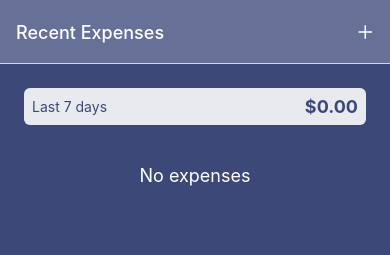
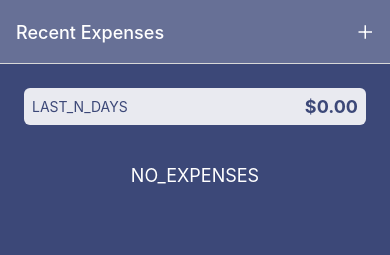
Before and after one commit to yayobyte/expenses-app, a React Native app: screen /RecentExpenses in a window 390 px wide. Shown: the top 255 px of the page. Built offline with nearby package versions, Linux system fonts and the light colour scheme; no server answers; what expo-localization would draw is missing.

Commit message:
Add missing strings

```diff
--- a/src/screens/AllExpenses.tsx
+++ b/src/screens/AllExpenses.tsx
@@ -4,9 +4,11 @@ import {ExpensesContext} from "../store/expenses.context";
 import {useGetExpenses} from "../hooks/useGetExpenses";
 import {LoadingOverlay} from "../components/UI/LoadingOverlay";
 import {ErrorOverlay} from "../components/UI/ErrorOverlay";
+import { useTranslation } from "react-i18next";
 export const AllExpenses = () => {
     const { expenses } = useContext(ExpensesContext)
     const { loading, error, removeError} = useGetExpenses()
+	const { t } = useTranslation()
 
     if (loading) {
         return <LoadingOverlay />
@@ -17,6 +19,6 @@ export const AllExpenses = () => {
     }
 
     return (
-        <ExpensesOutput expenses={expenses} expensesPeriod={"Total"} fallbackText={'No expenses'}/>
+        <ExpensesOutput expenses={expenses} expensesPeriod={t("TOTAL")} fallbackText={t('NO_EXPENSES')}/>
     )
 }
--- a/src/screens/RecentExpenses.tsx
+++ b/src/screens/RecentExpenses.tsx
@@ -3,11 +3,13 @@ import {useContext} from "react";
 import {ExpensesContext} from "../store/expenses.context";
 import {useGetExpenses} from "../hooks/useGetExpenses";
 import {LoadingOverlay} from "../components/UI/LoadingOverlay";
+import { useTranslation } from "react-i18next";
 
 const EXPENSES_DAYS = 7
 
 export const RecentExpenses = () => {
     const { expenses } = useContext(ExpensesContext)
+	const { t } = useTranslation()
 
     const recentExpenses = expenses.filter(({ date }) => {
         const today = new Date()
@@ -22,6 +24,6 @@ export const RecentExpenses = () => {
     }
 
     return (
-        <ExpensesOutput expenses={recentExpenses} expensesPeriod={`Last ${EXPENSES_DAYS} days`} fallbackText={'No expenses'} />
+        <ExpensesOutput expenses={recentExpenses} expensesPeriod={t('LAST_N_DAYS', { count: EXPENSES_DAYS})} fallbackText={t('NO_EXPENSES')} />
     )
 }
```
